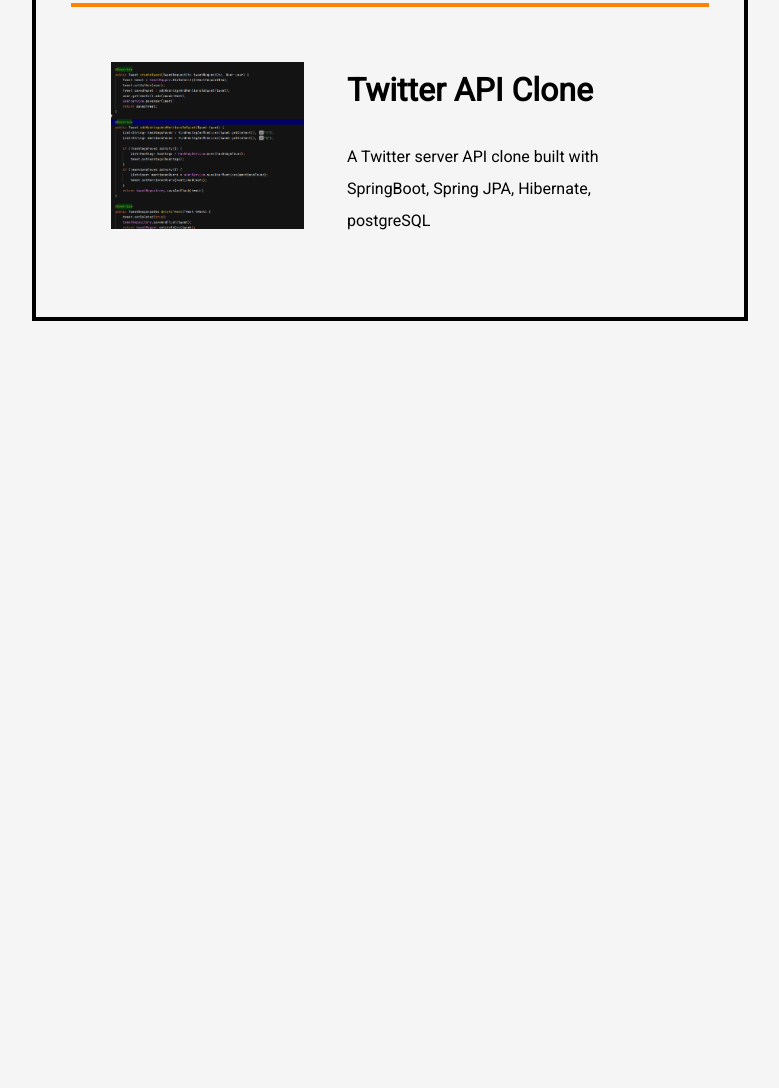
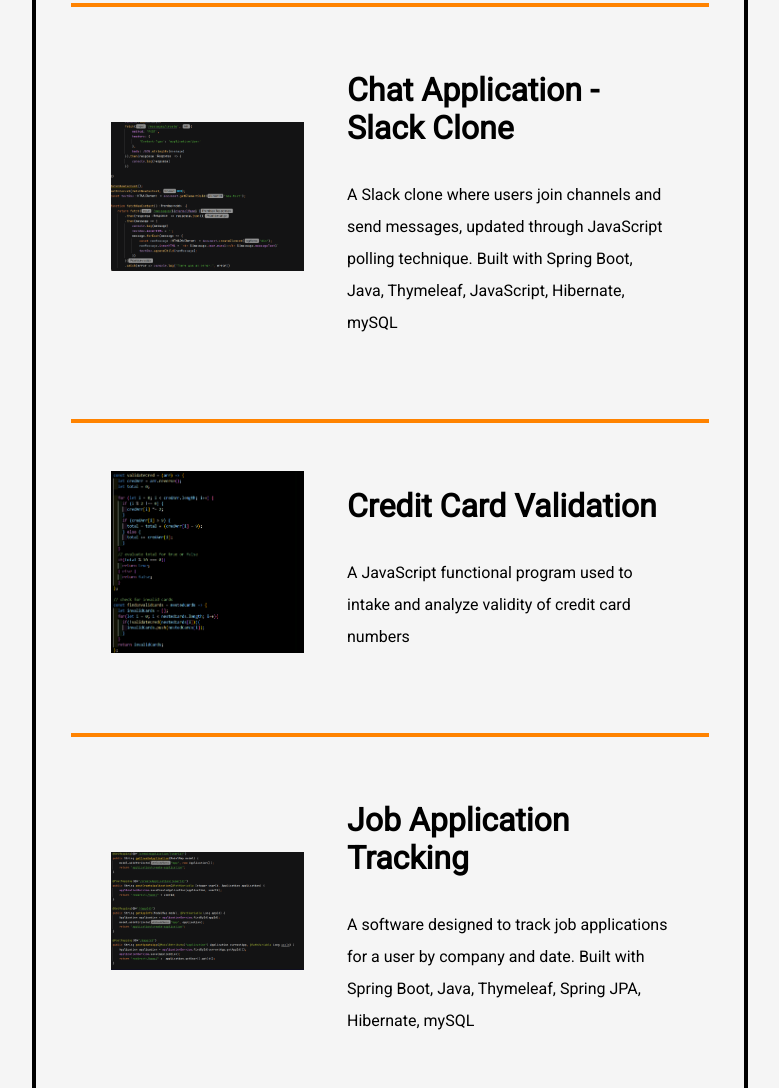
Before and after one commit to ben-woodard/BenjaminWoodardPortfolio, a plain HTML site: page src/index.html in a window 1280 px wide. Shown: the part 1531-2619 px from the top of the page, without its empty margins (250-1029 px from the left). Before the commit the page ends 2044 px from the top, so only its background shows below. Drawn offline with Linux system fonts and the light colour scheme; no server answers.

```diff
--- a/css/index.css
+++ b/css/index.css
@@ -259,3 +259,12 @@
 .project-info {
   width: 50%;
 }
+
+.project-link{
+  text-decoration: none;
+  color: black;
+}
+
+.project-link:hover{
+  color: rgba(255, 131, 0, 1);
+}
--- a/src/index.html
+++ b/src/index.html
@@ -60,7 +60,7 @@
         <div class="project-container">
           <img class="project-image" src="../resources/images/twitter_api.png"/>
           <div class="project-info">
-            <h3>Twitter API Clone</h3>
+            <h3><a class="project-link" href="https://github.com/ben-woodard/twitter-clone-springAPI">Twitter API Clone</a></h3>
             <p>A Spring Boot API built to mock Twitter server CRUD operations.  Built using SpringBoot, Java, Spring JPA, Hibernate, postgreSQL</p>
           </div>
         </div>
@@ -69,8 +69,8 @@
         <div class="project-container">
           <img class="project-image" src="../resources/images/brewDay.png"/>
           <div class="project-info">
-            <h3>BrewDay - Brewing Software</h3>
-            <p>An inventory and task management software for craft beverage production.  Built with Spring Boot, Java,
+            <h3><a class="project-link" href="https://github.com/ben-woodard/brewDayApp">BrewDay - Brewing Software</a></h3>
+            <p>An inventory and task management software for craft beverage production.  Built with Spring Boot, Java, JavaScript
               Thymeleaf, Spring JPA, Hibernate, mySQL
             </p>
           </div>
@@ -78,10 +78,31 @@
         <div class="project-split">
         </div>
         <div class="project-container">
-          <img class="project-image" src="../resources/images/twitter_api.png"/>
+          <img class="project-image" src="../resources/images/chatApp.png"/>
           <div class="project-info">
-            <h3>Twitter API Clone</h3>
-            <p>A Twitter server API clone built with SpringBoot, Spring JPA, Hibernate, postgreSQL</p>
+            <h3><a class="project-link" href="https://github.com/ben-woodard/chatApplicationPolling">Chat Application - Slack Clone</a></h3>
+            <p>A Slack clone where users join channels and send messages, updated through JavaScript polling technique.  Built with Spring Boot,
+              Java, Thymeleaf, JavaScript, Hibernate, mySQL
+            </p>
+          </div>
+        </div>
+        <div class="project-split">
+        </div>
+        <div class="project-container">
+          <img class="project-image" src="../resources/images/credVal.png"/>
+          <div class="project-info">
+            <h3><a class="project-link" href="https://github.com/ben-woodard/creditCardValidation">Credit Card Validation</a></h3>
+            <p>A JavaScript functional program used to intake and analyze validity of credit card numbers</p>
+          </div>
+        </div>
+        <div class="project-split">
+        </div>
+        <div class="project-container">
+          <img class="project-image" src="../resources/images/jobTracking.png"/>
+          <div class="project-info">
+            <h3><a class="project-link" href="https://github.com/jeffpodmayer/JobTrackingApp">Job Application Tracking</a></h3>
+            <p>A software designed to track job applications for a user by company and date. Built with Spring Boot, Java,
+              Thymeleaf, Spring JPA, Hibernate, mySQL</p>
           </div>
         </div>
 
```
Also changed, not shown: js/index.js (line endings or trailing spaces), resources/images/chatApp.png (added), resources/images/credVal.png (added), resources/images/jobTracking.png (added).
